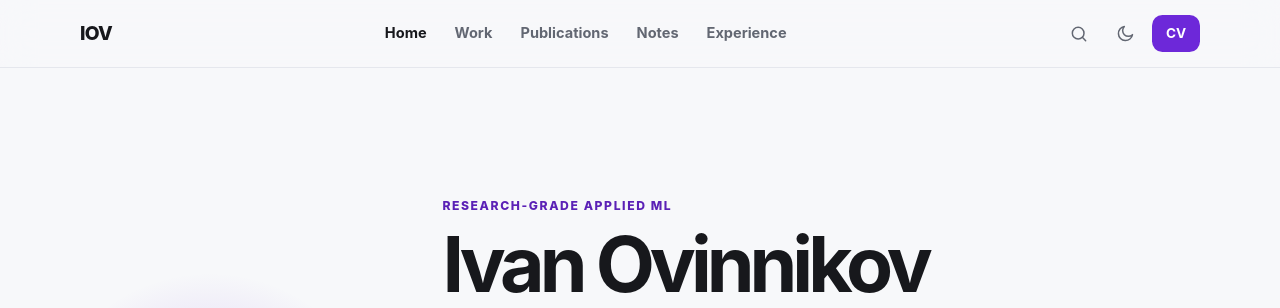
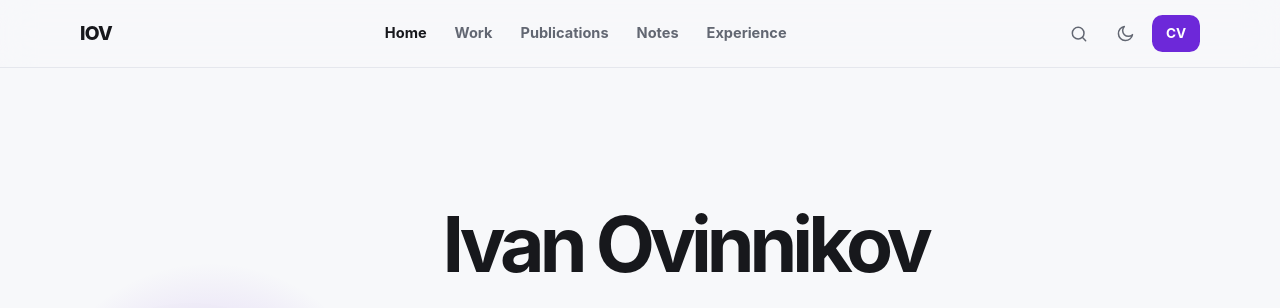
Before and after one commit to iov9000/iov9000.github.io, an Astro site: page / in a window 1280 px wide. Shown: the top 308 px of the page. Built offline with nearby package versions, Linux system fonts and the light colour scheme; Astro itself is replaced by a stand-in of ours.

Commit message:
remove eyebrow

```diff
--- a/src/pages/index.astro
+++ b/src/pages/index.astro
@@ -35,7 +35,7 @@ const personJsonLd = {
         <Image class="portrait" src={avatar} alt={profile.name} width={440} height={440} priority />
       </div>
       <div>
-        <p class="eyebrow">Research-Grade Applied ML</p>
+        <p class="eyebrow"></p>
         <h1>{profile.name}</h1>
         <p class="hero-role">{profile.role}</p>
         <p class="hero-affiliation">{profile.company} · {profile.location}</p>
```
